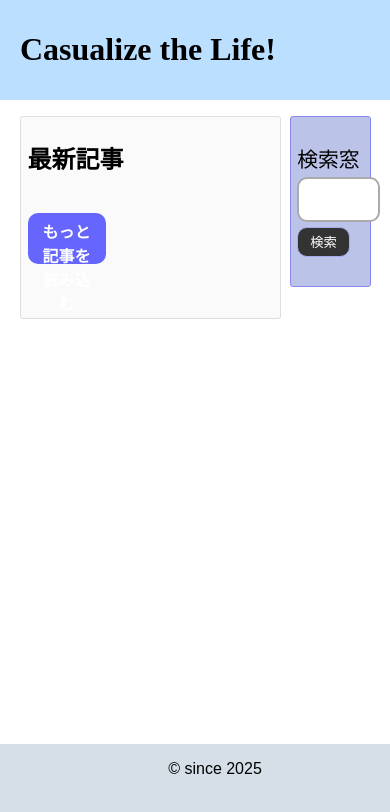
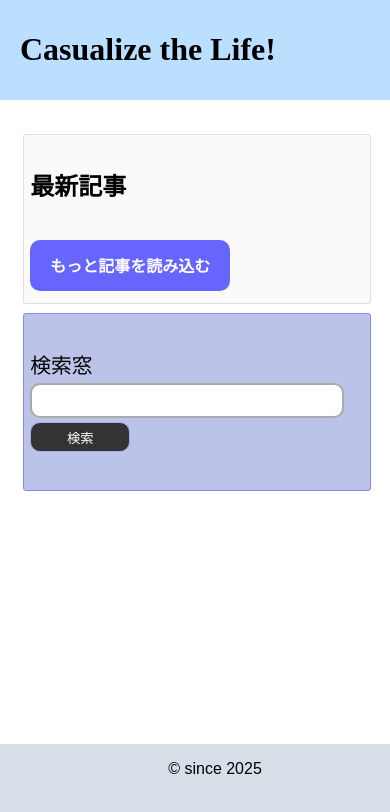
Before and after one commit to grkon03/newblog, a React (Create React App) app in the folder frontend/: page / in a window 390 px wide. Shown: the top 812 px of the page. Built offline with nearby package versions, Linux system fonts and the light colour scheme; no server answers; a web font is replaced by a local one.

Commit message:
impl responsible design

```diff
--- a/frontend/src/base-component/articlecards.module.css
+++ b/frontend/src/base-component/articlecards.module.css
@@ -29,9 +29,59 @@
 
 .thumbnail img {
   margin-right: 1vw;
-  width: 15vw;
+  width: 250px;
 }
 
 .textdetail {
   flex: 1;
 }
+
+@media screen and (max-width: 800px) {
+  .articlecard {
+    display: block;
+    position: relative;
+    width: 95%;
+    height: auto;
+    overflow: hidden;
+    padding: 0;
+  }
+
+  .thumbnail {
+    display: inline-block;
+    position: relative;
+  }
+
+  .thumbnail img {
+    width: 100%;
+    height: 100%;
+    object-fit: cover;
+  }
+
+  .textdetail {
+    position: absolute;
+    bottom: 0;
+    left: 0;
+    width: 100%;
+    z-index: 1;
+    color: white;
+    background: rgba(0, 0, 0, 0.5); /* 半透明黒で可読性向上 */
+    padding: 1rem;
+  }
+
+  .textdetail .title {
+    color: white;
+    border-bottom: 1px solid #ccf;
+  }
+
+  .description {
+    display: none;
+  }
+
+  .uploaded {
+    display: none;
+  }
+
+  .updated {
+    display: none;
+  }
+}
--- a/frontend/src/base-component/articlecards.tsx
+++ b/frontend/src/base-component/articlecards.tsx
@@ -30,8 +30,12 @@ const ArticleCards: React.FC<Params> = ({ articles }) => {
           <div>
             <div className={styles.description}>{article.description}</div>
             <div>投稿者: {article.writer.username}</div>
-            <div>投稿日: {ConvertDateToJST(article.created_at)}</div>
-            <div>更新日: {ConvertDateToJST(article.updated_at)}</div>
+            <div className={styles.uploaded}>
+              投稿日: {ConvertDateToJST(article.created_at)}
+            </div>
+            <div className={styles.updated}>
+              更新日: {ConvertDateToJST(article.updated_at)}
+            </div>
           </div>
         </div>
       </div>
--- a/frontend/src/base-component/contentarea.module.css
+++ b/frontend/src/base-component/contentarea.module.css
@@ -1,12 +1,13 @@
 .contentarea {
-  padding: 1em 5%;
+  padding: 3vh 5vw;
   display: flex;
   justify-content: space-between;
   align-items: flex-start;
 }
 
 .mainarea {
-  padding: 1% 2%;
+  margin: 0 1vw;
+  padding: 1.5vh 1.5vw;
   width: 70%;
   background: rgba(250, 250, 250, 0.9);
   border: 1px solid rgba(220, 220, 220, 0.9);
@@ -14,5 +15,27 @@
 }
 
 .sidearea {
+  margin: 0 1vw;
+  padding: 1.5vh 1.5vw;
+  height: auto;
+  background: rgba(180, 190, 230, 0.9);
+  border: 1px solid #88e;
+  border-radius: 3px;
   width: 23%;
 }
+
+@media screen and (max-width: 800px) {
+  .contentarea {
+    display: block;
+  }
+
+  .mainarea {
+    width: 95%;
+    margin: 1vh 1vw;
+  }
+
+  .sidearea {
+    width: 95%;
+    margin: 1vh 1vw;
+  }
+}
--- a/frontend/src/base-component/footer.module.css
+++ b/frontend/src/base-component/footer.module.css
@@ -4,8 +4,6 @@
   text-align: center;
   font-family: Arial;
   min-height: 100px;
-  bottom: 0;
-  position: absolute;
 }
 
 .footer ul {
--- a/frontend/src/base-component/sidearea.module.css
+++ b/frontend/src/base-component/sidearea.module.css
@@ -1,11 +1,3 @@
-.sidearea {
-  padding: 5% 8%;
-  height: auto;
-  background: rgba(180, 190, 230, 0.9);
-  border: 1px solid #88e;
-  border-radius: 3px;
-}
-
 .sa_item {
   margin: 3vh 0;
 }
@@ -23,7 +15,7 @@
     border-radius: 10px;
     border: 2px solid #aaa;
     font-size: 1.1em;
-    padding: 10px;
+    padding: 5px;
 
     &:focus {
       outline: none;
--- a/frontend/src/base.module.css
+++ b/frontend/src/base.module.css
@@ -1,4 +1,9 @@
 .page {
-  display: block;
+  display: flex;
+  flex-direction: column;
   min-height: 100vh;
 }
+
+.ContentArea {
+  flex: 1;
+}
--- a/frontend/src/contents/article.module.css
+++ b/frontend/src/contents/article.module.css
@@ -10,11 +10,16 @@
 }
 
 .thumbnail img {
-  width: 30vh;
+  width: 23vw;
 }
 
 .headerText {
   flex: 1;
+}
+
+.headerText h2 {
+  font-size: 2em;
+  margin: 1vh 0;
 }
 
 .headerText h2 {
@@ -50,3 +55,14 @@
     font-size: 1.2em;
   }
 }
+
+@media screen and (max-width: 800px) {
+  .articleHeader {
+    display: block;
+    text-align: center;
+  }
+
+  .thumbnail img {
+    width: max(50vw, 100px);
+  }
+}
--- a/frontend/src/contents/home.module.css
+++ b/frontend/src/contents/home.module.css
@@ -14,6 +14,7 @@
   cursor: pointer;
   height: 6vh;
   width: 20vw;
+  min-width: 200px;
   color: white;
   font-weight: 700;
   font-size: 1em;
--- a/frontend/src/template.tsx
+++ b/frontend/src/template.tsx
@@ -14,7 +14,9 @@ const Template: React.FC<Props> = ({ children = <NotFound404 /> }) => {
     <div className={base.page}>
       <React.Fragment>
         <Header />
-        <ContentArea>{children}</ContentArea>
+        <div className={base.ContentArea}>
+          <ContentArea>{children}</ContentArea>
+        </div>
         <Footer />
       </React.Fragment>
     </div>
```
